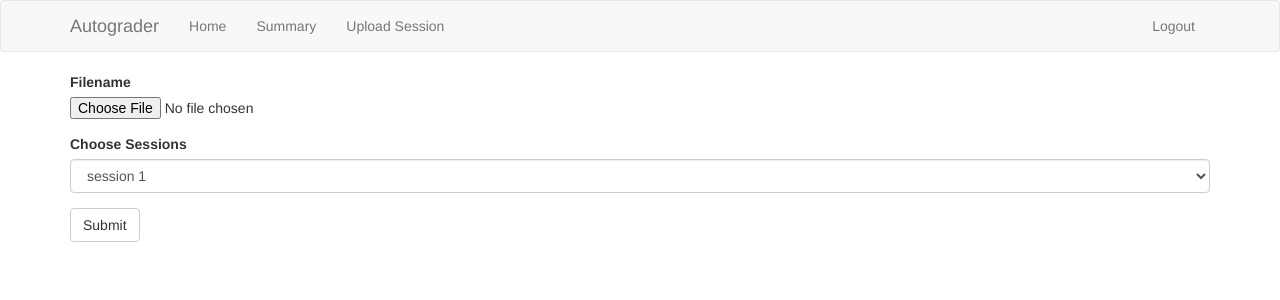
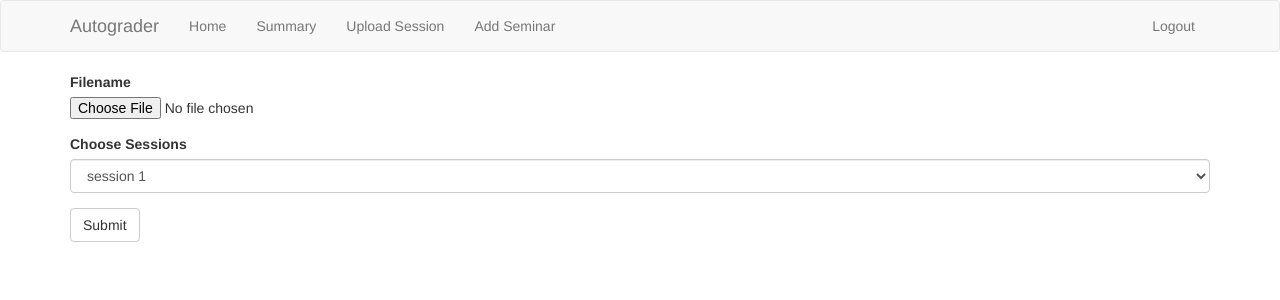
Before and after one commit to kevinyang372/code-eval, a Flask app: page /seminars/156 in a window 1280 px wide. Shown: the top 300 px of the page. Run offline with Flask 2, Linux system fonts and the light colour scheme; a user stored in the database is signed in; some libraries are stand-ins or nearby versions.

Commit message:
include add seminar page

```diff
--- a/web/forms.py
+++ b/web/forms.py
@@ -1,5 +1,5 @@
 from flask_wtf import FlaskForm
-from wtforms import SelectField, FileField, BooleanField, SubmitField, PasswordField, StringField
+from wtforms import SelectField, FileField, BooleanField, SubmitField, PasswordField, StringField, IntegerField
 from wtforms.validators import InputRequired, DataRequired
 
 class CodeSumitForm(FlaskForm):
@@ -16,3 +16,7 @@ class UploadForm(FlaskForm):
     filename = FileField()
     seminar_num = SelectField('Choose Seminar', coerce = str)
     submit = SubmitField('Submit')
+
+class AddSeminar(FlaskForm):
+    seminar_num = StringField('Seminar', validators=[DataRequired()])
+    submit = SubmitField('Submit')
--- a/web/serve.py
+++ b/web/serve.py
@@ -10,7 +10,7 @@ import os
 import glob
 import re
 import importlib
-from web.forms import CodeSumitForm, LoginForm, UploadForm
+from web.forms import CodeSumitForm, LoginForm, UploadForm, AddSeminar
 import timeit
 
 import sys
@@ -78,6 +78,7 @@ def index():
 @app.route('/seminars/<seminar_num>', methods=["GET", "POST"])
 @login_required
 def seminar(seminar_num):
+
     def is_valid(filename):
         if filename and '.' in filename and filename.split('.')[1] in app.config["ALLOWED_EXTENSIONS"]:
             return True
@@ -132,7 +133,9 @@ def summary():
 
 @app.route('/login', methods=['GET', 'POST'])
 def login():
+
     if current_user.is_authenticated: return redirect('/')
+
     form = LoginForm()
     if request.method == "POST":
         user = User.query.filter_by(email=form.email.data).first()
@@ -175,7 +178,29 @@ def upload_session():
 
     return render_template('upload_session.html', form = form)
 
+@app.route('/add_seminar', methods=["GET", "POST"])
+@login_required
+def add_seminar():
 
+    if not current_user.is_admin: return redirect('/')
+
+    form = AddSeminar()
+    if request.method == "POST":
+
+        if Seminar.query.filter_by(seminar_num=form.seminar_num.data).first() is None:
+            new_seminar = Seminar(seminar_num=form.seminar_num.data)
+            db.session.add(new_seminar)
+            db.session.commit()
+
+            path = os.path.join(app.config["SESSION_UPLOADS"], form.seminar_num.data)
+            os.mkdir(path)
+        else:
+            flash('Seminar already exists')
+            return redirect(url_for('add_seminar'))
+
+        return redirect('/')
+
+    return render_template('add_seminar.html', form = form)
 
 if __name__ == '__main__':
     app.run()
--- /dev/null
+++ b/web/templates/add_seminar.html
@@ -0,0 +1,6 @@
+{% extends "base.html" %}
+{% import 'bootstrap/wtf.html' as wtf %}
+
+{% block app_content %}
+{{ wtf.quick_form(form) }}
+{% endblock %}
--- a/web/templates/base.html
+++ b/web/templates/base.html
@@ -22,6 +22,7 @@
                     {% if current_user.is_admin %}
                         <li><a href="{{ url_for('summary') }}">Summary</a></li>
                         <li><a href="{{ url_for('upload_session') }}">Upload Session</a></li>
+                        <li><a href="{{ url_for('add_seminar') }}">Add Seminar</a></li>
                     {% endif %}
                 </ul>
                 <ul class="nav navbar-nav navbar-right">
--- a/web/templates/index.html
+++ b/web/templates/index.html
@@ -3,6 +3,6 @@
 
 {% block app_content %}
     {% for s in seminars %}
-        <a href="{{ url_for('seminar', seminar_num = s.seminar_num) }}">Seminar {{ s.seminar_num }}</a>
+        <a href="{{ url_for('seminar', seminar_num = s.seminar_num) }}", class="btn btn-secondary btn-lg">Seminar {{ s.seminar_num }}</a><br>
     {% endfor %}
 {% endblock %}
```
